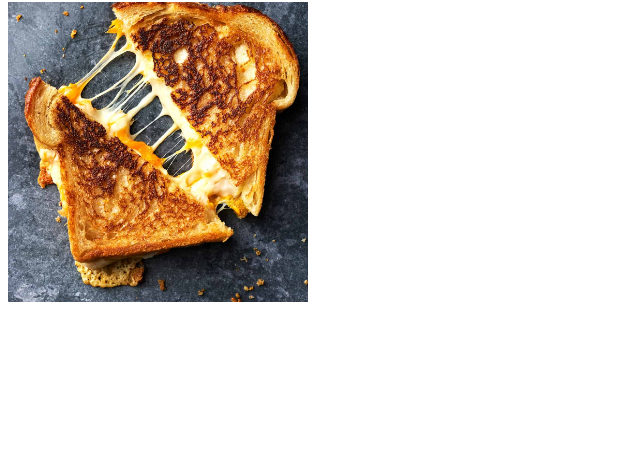
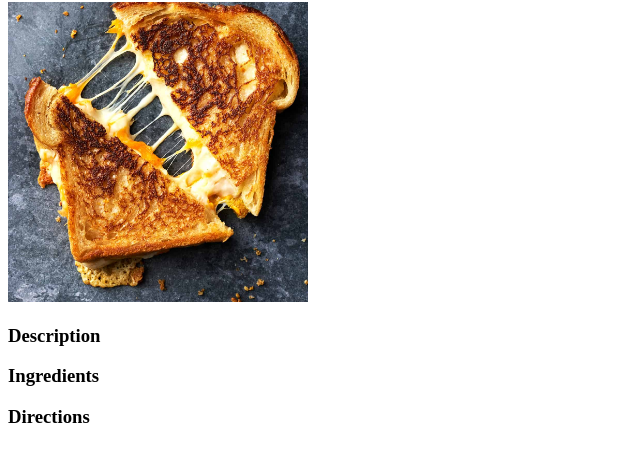
Before and after one commit to Russ733/odin-recipes, a plain HTML site: page recipes/grilled-cheese.html in a window 1280 px wide. Shown: the part 78-540 px from the top of the page, without its empty margins (0-640 px from the left). Drawn offline with Linux system fonts and the light colour scheme.

Commit message:
Add secondary headings

```diff
--- a/recipes/grilled-cheese.html
+++ b/recipes/grilled-cheese.html
@@ -10,7 +10,13 @@
     <h1>The Best Grilled Cheese on Earth</h1>
     <img src="../images/grilled-cheese.jpg"
         alt="Grilled Cheese"
-        height="300" width="300"
+        height="300" width="300">
+
+    <h3>Description</h3>
+
+    <h3>Ingredients</h3>
+
+    <h3>Directions</h3>
 
 </body>
 </html>
```
